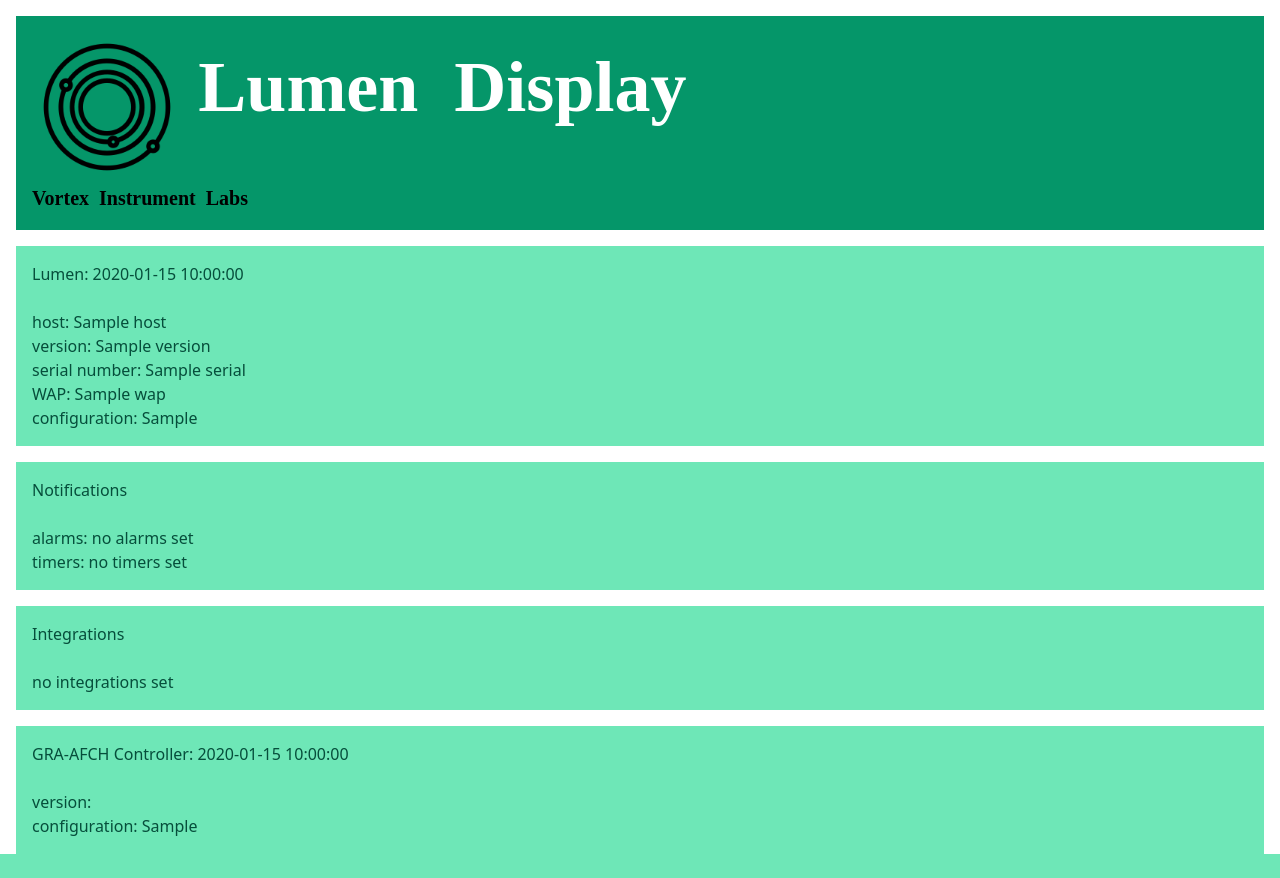
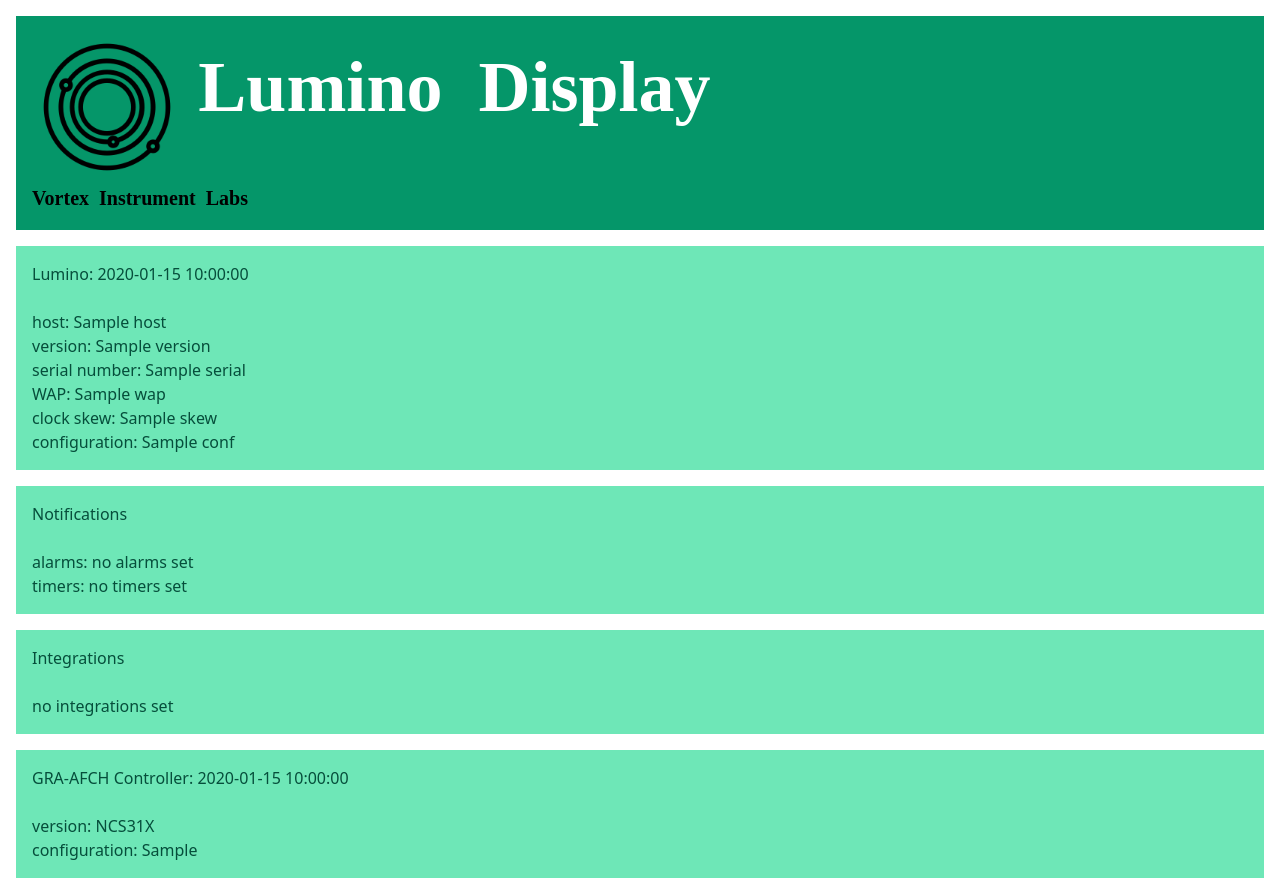
Before and after one commit to Software-Knife-and-Tool/retrograde, a Flask app: template templates/index.html in a window 1280 px wide. Before the commit the page ends 854 px from the top, so only its background shows below. Run offline with Flask 2, Linux system fonts and the light colour scheme; the template is opened without the code that fills it: most values are stand-ins (such as "Sample title", 1, 10 or a date in 2020); style sheets or scripts are compiled from the project's sources; parts of the project's set-up code (start-up, migrations or seed data) failed here and were passed over; some libraries are stand-ins or nearby versions.

Commit message:
#1 - python modules

```diff
--- a/app.py
+++ b/app.py
@@ -1,42 +1,46 @@
 import os
 import socket
-import lumen
+import lumino
 import time
 
 from datetime import date, datetime
 from flask import Flask, render_template
+from flask_socketio import SocketIO, send, emit
 
-def create_app(test_config=None):
-    # create and configure the app
-    app = Flask(__name__, instance_relative_config=True)
-    app.config.from_mapping(
-        # SECRET_KEY='dev',
-        # DATABASE=os.path.join(app.instance_path, 'flaskr.sqlite'),
-    )
+app = Flask(__name__, instance_relative_config=True)
+app.config.from_mapping(
+    # SECRET_KEY='dev',
+    # DATABASE=os.path.join(app.instance_path, 'flaskr.sqlite'),
+)
 
-    if test_config is None:
-        # load the instance config, if it exists, when not testing
-        app.config.from_pyfile('config.py', silent=True)
-    else:
-        # load the test config if passed in
-        app.config.from_mapping(test_config)
+_conf_dict = None
 
-    # ensure the instance folder exists
-    try:
-        os.makedirs(app.instance_path)
-    except OSError:
-        pass
+socketio = SocketIO(app)
 
-    @app.route('/')
-    def init():
-        conf_dict = lumen.lumen()
-        return render_template('index.html',
-                               host=socket.gethostname(),
-                               version=lumen.version(),
-                               serial='0001',
-                               conf_dict=conf_dict,
-                               date=datetime.now().strftime('%B %d, %Y %H:%M:%S ')
-                                    + time.localtime().tm_zone,
-        )
+@socketio.on('message')
+def handle_message(data):
+    print('server: received message: ' + data)
 
-    return app
+@socketio.on('message')
+def send_message(data):
+    print('server:send message: ' + data)
+
+    socketio.run(app)
+    send_message(datetime.now().strftime('%B %d, %Y %H:%M:%S ')
+                 + time.localtime().tm_zone)
+
+@app.route('/')
+def init():
+    _conf_dict = lumino.lumino()
+    return render_template('index.html',
+                           host=socket.gethostname(),
+                           version=lumino.version(),
+                           serial='0001',
+                           conf=_conf_dict,
+                           skew=0.0,
+                           wap=_conf_dict['wap'],
+                           date=datetime.now().strftime('%B %d, %Y %H:%M:%S ')
+                           + time.localtime().tm_zone,
+                           )
+
+socketio.run(app)
--- a/app_socketio.py
+++ /dev/null
@@ -1,53 +0,0 @@
-import os
-import socket
-import lumen
-import time
-
-from datetime import date, datetime
-from flask import Flask, render_template
-from flask_socketio import SocketIO, send, emit
-
-app = Flask(__name__, instance_relative_config=True)
-app.config.from_mapping(
-    # SECRET_KEY='dev',
-    # DATABASE=os.path.join(app.instance_path, 'flaskr.sqlite'),
-)
-
-conf_dict = lumen.lumen()
-
-# render_template('index.html',
-#                host=socket.gethostname(),
-#                version=lumen.version(),
-#                serial='0001',
-#                conf_dict=conf_dict,
-#                date=datetime.now().strftime('%B %d, %Y %H:%M:%S ')
-#                + time.localtime().tm_zone,
-#                )
-
-socketio = SocketIO(app)
-
-@socketio.on('message')
-def handle_message(data):
-    print('server: received message: ' + data)
-
-@socketio.on('message')
-def send_message(data):
-    print('server:send message: ' + data)
-
-    socketio.run(app)
-    send_message(datetime.now().strftime('%B %d, %Y %H:%M:%S ')
-                 + time.localtime().tm_zone)
-
-@app.route('/')
-def init():
-    conf_dict = lumen.lumen()
-    return render_template('index.html',
-                           host=socket.gethostname(),
-                           version=lumen.version(),
-                           serial='0001',
-                           conf_dict=conf_dict,
-                           date=datetime.now().strftime('%B %d, %Y %H:%M:%S ')
-                           + time.localtime().tm_zone,
-                           )
-
-socketio.run(app)
--- a/lumino/__init__.py
+++ b/lumino/__init__.py
@@ -3,10 +3,10 @@ import json
 
 _conf_dict = None
 
-def lumen():
-    with open('./lumino.conf', 'r') as file:
+def lumino():
+    with open('./lumino/lumino.conf', 'r') as file:
         _conf_dict = json.load(file)
-        print(json.dumps(conf_dict))
+        print(json.dumps(_conf_dict))
     return _conf_dict
 
 def version():
--- a/templates/index.html
+++ b/templates/index.html
@@ -14,12 +14,12 @@
     <div class="h-64">
       <div class="p-4 m-4 bg-green-600">
         <img style="display:inline-block" src="static/icons/vortex.png" alt="VIL" width="150" height="150">
-        <div style="margin-left:1%;display:inline-block;font-family:DymaxionScript;font-size:72px" class="text-2xl font-bold text-white">Lumen&nbsp;&nbsp;Display</div>
+        <div style="margin-left:1%;display:inline-block;font-family:DymaxionScript;font-size:72px" class="text-2xl font-bold text-white">Lumino&nbsp;&nbsp;Display</div>
         <div style="font-family:DymaxionScript;font-size:20px" class="text-2xl font-bold text-black">Vortex&nbsp;&nbsp;Instrument&nbsp;&nbsp;Labs</div>
       </div>
       <div class="p-4 m-4 bg-green-300 text-green-900 h-auto">
         <div>
-          <h1 style="display:inline"> Lumen: </h1>
+          <h1 style="display:inline"> Lumino: </h1>
           <div style="display:inline">{{ date }}</div>
         </div>
         <br />
@@ -40,8 +40,12 @@
           <div style="display:inline">{{ wap }}</div>
         </div>
         <div>
+          <h2 style="display:inline" align=left>clock skew: </h2>
+          <div style="display:inline">{{ skew }}</div>
+        </div>
+        <div>
           <h2 style="display:inline" align=left>configuration: </h2>
-          <div style="display:inline">{{ conf_dict }}</div>
+          <div style="display:inline">{{ conf }}</div>
         </div>
       </div>
       <div class="p-4 m-4 bg-green-300 text-green-900 h-auto">
@@ -69,7 +73,7 @@
         <br />
         <div>
           <h2 style="display:inline" align=left>version: </h2>
-          <div style="display:inline" id="version">{{ NCS31X }}</div>
+          <div style="display:inline" id="version">{{ 'NCS31X' }}</div>
         </div>
         <div>
           <h2 style="display:inline" align=left>configuration: </h2>
```
Also changed, not shown: 3 other files.
